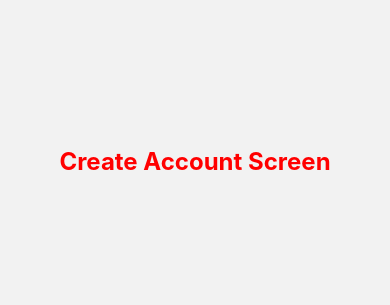
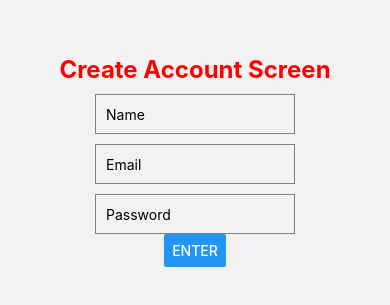
Before and after one commit to smahm01/SmartCart, a React Native app in the folder frontend/: screen /CreateAccount in a window 390 px wide. Shown: the part 261-566 px from the top of the page. Built offline with nearby package versions, Linux system fonts and the light colour scheme; no server answers.

Commit message:
added User data model and tested on CreateAccount

```diff
--- /dev/null
+++ b/frontend/firebase/models/Users.js
@@ -0,0 +1,26 @@
+import { firestore } from '../config';
+import { collection, doc, getDocs, addDoc, updateDoc, deleteDoc } from "firebase/firestore";
+
+class User {
+    constructor(name, email) {
+        this.name = name;
+        this.email = email;
+    }
+
+    static async fetchUsers() {
+        const usersCollection = collection(firestore, `users`);
+        const snapshot = await getDocs(usersCollection);
+        return snapshot.docs.map(doc => new User(doc.id, doc.data().name, doc.data().email));
+    }
+
+    static async addUser(user) {
+        const usersCollection = collection(firestore, `users`);
+        await addDoc(usersCollection, {
+            name: user.name,
+            email: user.email,
+        });
+    }
+}
+
+
+export { User };
--- a/frontend/screens/CreateAccount.js
+++ b/frontend/screens/CreateAccount.js
@@ -1,10 +1,50 @@
-import React from "react";
-import { View, Text, StyleSheet } from "react-native";
+import React, { useState } from "react";
+import { View, Text, StyleSheet, TextInput, Button } from "react-native";
+import { User } from "../firebase/models/Users";
+
 
 export const CreateAccount = () => {
+    const [name, setName] = useState('');
+    const [email, setEmail] = useState('');
+    const [password, setPassword] = useState('');
+
+    const handleEnter = () => {
+
+        let user = new User(name, email);
+        User.addUser(user);
+
+        console.log('Name:', name);
+        console.log('Email:', email);
+        console.log('Password:', password);
+    }
+
     return (
         <View style={styles.container}>
             <Text style={styles.text}>Create Account Screen</Text>
+            <TextInput
+                style={styles.input}
+                onChangeText={setName}
+                value={name}
+                placeholder="Name"
+            />
+            <TextInput
+                style={styles.input}
+                onChangeText={setEmail}
+                value={email}
+                placeholder="Email"
+                keyboardType="email-address"
+            />
+            <TextInput
+                style={styles.input}
+                onChangeText={setPassword}
+                value={password}
+                placeholder="Password"
+                secureTextEntry
+            />
+            <Button
+                title="Enter"
+                onPress={handleEnter}
+            />
         </View>
     );
 }
@@ -20,4 +60,12 @@ const styles = StyleSheet.create({
         fontWeight: "bold",
         fontSize: 24,
     },
+    input: {
+        height: 40,
+        width: 200,
+        borderColor: 'gray',
+        borderWidth: 1,
+        marginTop: 10,
+        padding: 10,
+    },
 });
```
